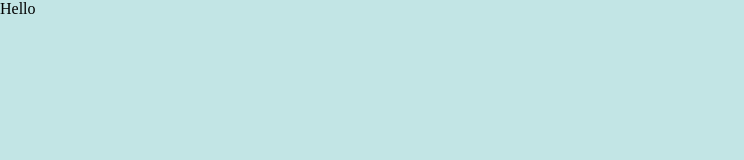
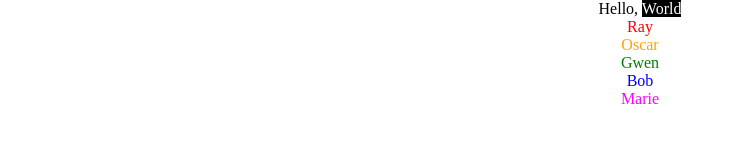
Before and after one commit to jen3ten/random-friends, a plain HTML site: page index.html in a window 1280 px wide. Shown: the whole page, without its empty margins (0-744 px from the left). Drawn offline with Linux system fonts and the light colour scheme.

Commit message:
partially finished browser problem

```diff
--- a/app.js
+++ b/app.js
@@ -1,2 +1,38 @@
-const appDiv = document.querySelector('.app');
-appDiv.innerText = "Hello";
+// Make a valid HTML5 document
+// Display "Hello, World" centered horizontally on the page
+// Change the color of "World" to white, and give it a black background
+// Using Javascript, add a greeting for each of your friends to the page, each on their own line and centered.
+// Friends: Ray, Oscar, Gwen, Bob, and Marie
+// Write each of their names in their favorite color: red, orange, green, blue, and magenta, respectively.
+// Add a colored background to each of their names that provides reasonable contrast with their favorite color.
+// Make the text bigger and add a couple of CSS styles of your choice.
+// You don't want to show any favoritism: randomize the order that their names appear on the page each time the page is loaded.
+
+const friendDiv = document.querySelector('.friends');
+const friendList = [
+    {name: "Ray", color:"red", bgcolor:"white"},
+    {name: "Oscar", color:"orange", bgcolor:"brown"},
+    {name: "Gwen", color:"green", bgcolor:"yellow"},
+    {name: "Bob", color:"blue", bgcolor:"orange"},
+    {name: "Marie", color:"magenta", bgcolor:"yellow"}
+];
+let divNode;
+
+friendList.forEach((friend)=>
+    {
+        divNode = document.createElement('div');
+        divNode.style.color = friend.color;
+        divNode.style.bgcolor = friend.bgcolor;
+
+        divNode.innerHTML = friend.name;
+        friendDiv.appendChild(divNode);
+    })
+
+
+
+// divNode.innerHTML = "Hey Oscar!";
+// friendDiv.appendChild(divNode);
+
+// Ray, Oscar, Gwen, Bob, and Marie
+
+// red, orange, green, blue, and magenta,
--- a/index.html
+++ b/index.html
@@ -7,7 +7,10 @@
     <title>Document</title>
 </head>
 <body>
-    <section class="app"></section>
+    <section class="app">
+        <div class="greeting">Hello, <span>World</span></div>
+        <div class="friends"></div>
+    </section>
     <script src="app.js"></script>
 </body>
 </html>
--- a/style.css
+++ b/style.css
@@ -4,17 +4,21 @@
     box-sizing: border-box;
 }
 
-:root {
-    --light-neutral: #d6d3cc;
-    --dark-neutral: #44484d;
-    --light-accent: #eee3b2;
-    --med-accent: #cebc55;
-    --dark-accent: #25476a;
-    --light-pop: #c2e5e5;
-    --med-pop: #c2a4c2;
-    --dark-pop: #217786;
-}
-
 body {
     background-color: var(--light-pop);
 }
+
+.greeting, .friends {
+    width: 100%;
+    text-align:center;
+
+}
+
+.friends div {
+
+}
+
+.greeting span {
+    color: white;
+    background-color: black;
+    }
```
